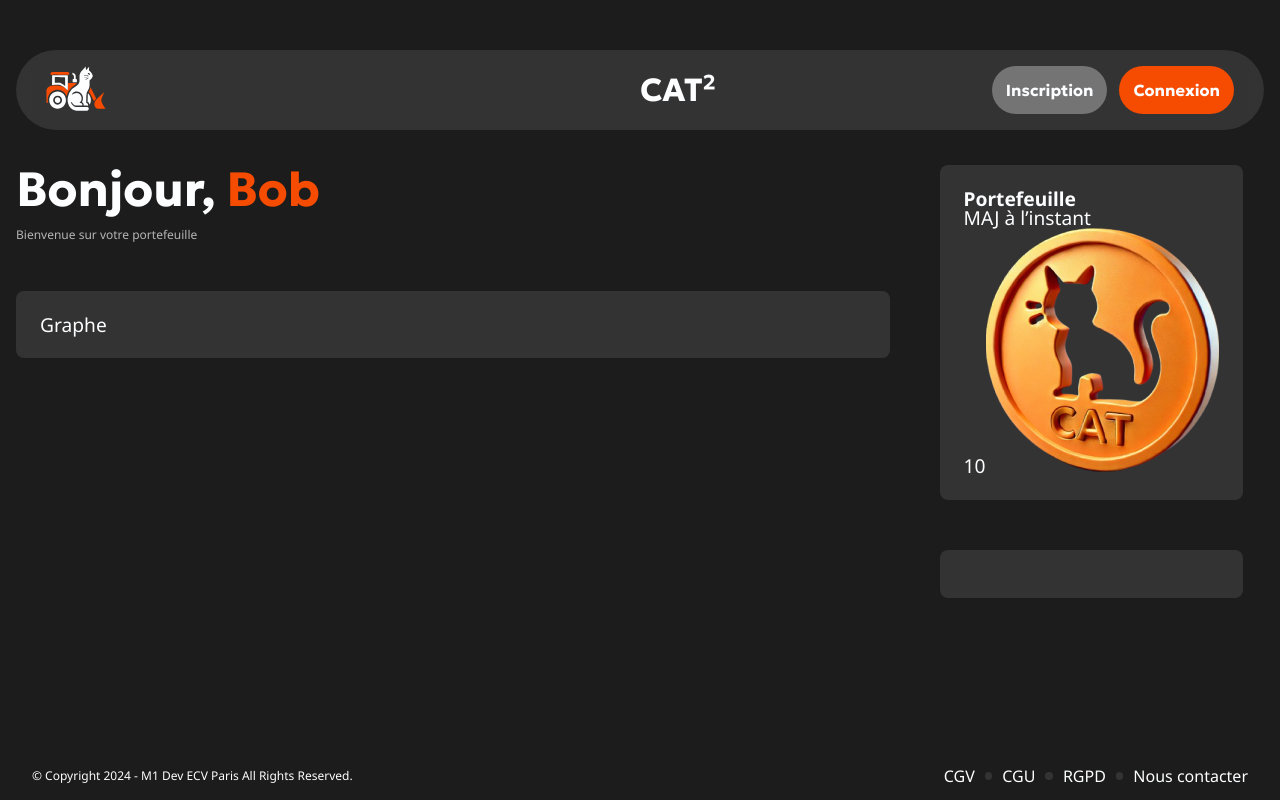
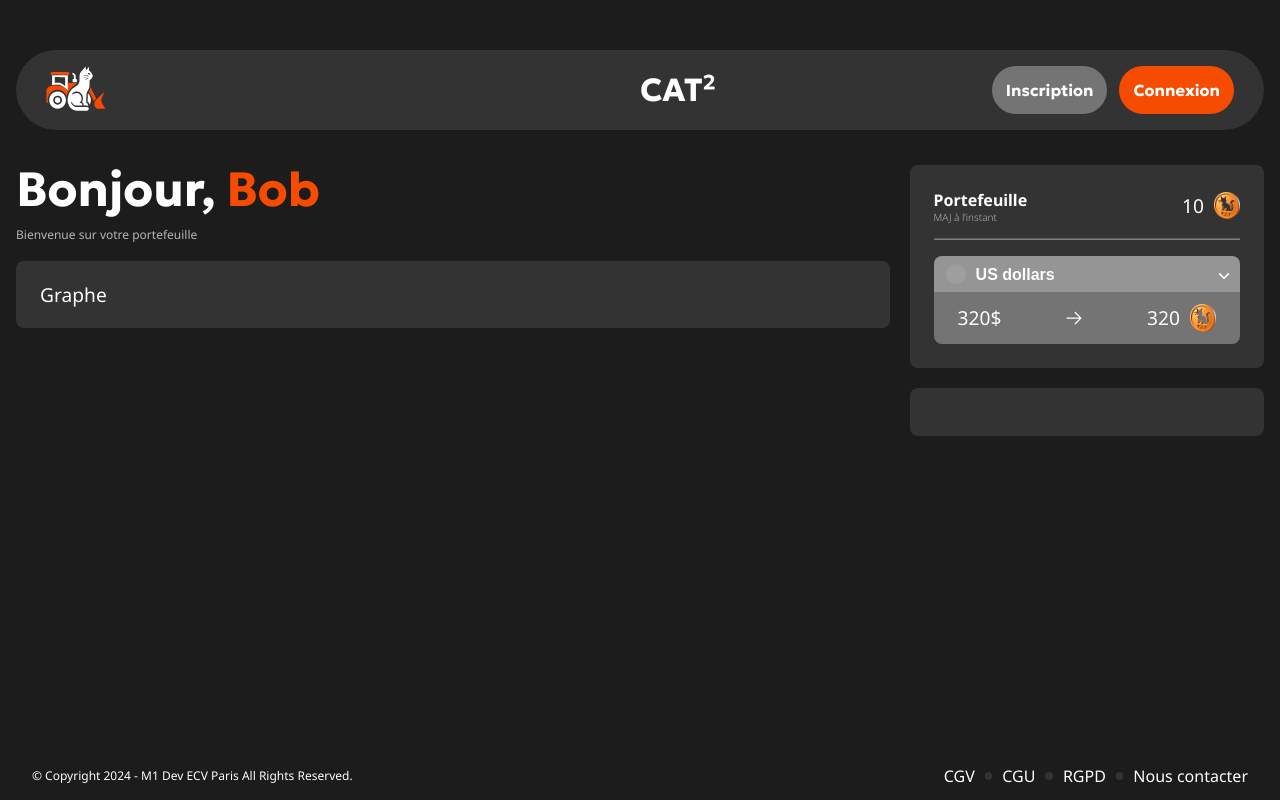
Before and after one commit to xMuchAx/blockchain-cat, a Next.js app: page /dashboard in a window 1280 px wide. Built offline with nearby package versions, Linux system fonts and the light colour scheme; grey boxes are pictures that could not be loaded.

Commit message:
[Inte] Dashboard porte feuille

```diff
--- a/src/app/assets/styles/variables.css
+++ b/src/app/assets/styles/variables.css
@@ -101,9 +101,11 @@
     --size-50-pct: 50%;
     --size-1280: 80rem;
     /* Linear gradient */
-  --linear-gradient: linear-gradient(180deg,
+    --linear-gradient: linear-gradient(
+        180deg,
         var(--orange-25) 0%,
-      var(--orange-25) 100%);
+        var(--orange-25) 100%
+    );
 
     /* Blur */
     --blur: blur(0.3rem);
--- a/src/app/dashboard/Dashboard.module.css
+++ b/src/app/dashboard/Dashboard.module.css
@@ -4,38 +4,133 @@
     max-width: calc(100% - 32px);
     width: var(--size-1280);
     display: flex;
-  gap: 3.125rem;
+    gap: var(--size-20);
 }
 
 .dashboard .colored {
     color: var(--orange-100);
 }
 
-.dashboard>div {
+.dashboard > div {
     display: flex;
-  gap: 3.125rem;
+    gap: var(--size-20);
     flex-direction: column;
 }
 
-.dashboard>div>div {
+.dashboard > div > div {
     background-color: var(--white-10);
     padding: var(--size-24);
     border-radius: var(--size-8);
     color: var(--white-100);
 }
 
-.dashboard>.left {
+.dashboard > .left {
     width: 70%;
 }
 
-.dashboard>.left>.top {
+.dashboard > .left > .top {
     padding: 0;
     background-color: transparent;
 }
 
-.dashboard>.left>.top p {
+.dashboard > .left > .top p {
     color: var(--grey-100);
     font-size: var(--size-12);
     font-weight: var(--font-w-400);
     margin: 16px 0 0 0;
 }
+.dashboard > .right {
+    flex: 2;
+}
+.wallet {
+    display: flex;
+    justify-content: space-between;
+}
+.wallet strong {
+    font-size: var(--size-16);
+    font-weight: var(--font-w-700);
+}
+.wallet p {
+    font-size: var(--size-10);
+    font-weight: var(--font-w-300);
+    color: var(--grey-100);
+    margin: var(--size-4) 0 0 0;
+}
+.piece {
+    width: var(--size-26);
+}
+.wallet > div:last-child {
+    display: flex;
+    align-items: center;
+    gap: var(--size-10);
+}
+
+.dashboard > .right hr {
+    margin: var(--size-16) auto;
+    color: var(--grey-100);
+    opacity: 0.4;
+}
+.transfert {
+    display: flex;
+    flex-direction: column;
+    border-radius: var(--size-8);
+    overflow: hidden;
+    background-color: var(--grey-50);
+}
+.transfert > div:first-child {
+    padding: var(--size-8) var(--size-12);
+    background: var(--grey-50);
+    display: flex;
+    position: relative;
+}
+.transfert > div:first-child:after {
+    content: "";
+    width: 6px;
+    height: 6px;
+    border: 2px solid var(--white-100);
+    border-radius: 1px 1px 1px;
+    border-top: 0;
+    border-left: 0;
+    transform: rotate(45deg);
+    transition: transform 0.3s;
+    position: absolute;
+    right: var(--size-12);
+    top: 0;
+    bottom: 0;
+    margin: auto;
+}
+.transfert select {
+    color: var(--white-100);
+    font-weight: var(--font-w-700);
+    -webkit-appearance: none;
+    -moz-appearance: none;
+    border: 0;
+    appearance: none;
+    background-color: transparent;
+    font-size: var(--size-16);
+    flex: 2;
+    cursor: pointer;
+}
+.transfert > div:last-child {
+    padding: var(--size-12) var(--size-24);
+    display: flex;
+    align-items: center;
+    justify-content: space-between;
+}
+.transfert > div:last-child .deviseCat {
+    display: flex;
+    gap: var(--size-10);
+    align-items: center;
+}
+.transfert > div svg {
+    width: var(--size-16);
+}
+.flagUs {
+    width: var(--size-20);
+    height: var(--size-20);
+    display: block;
+    background: url(https://upload.wikimedia.org/wikipedia/commons/thumb/8/87/US_flag_49_stars.svg/1280px-US_flag_49_stars.svg.png);
+    background-size: cover;
+    border-radius: 50%;
+    margin: 0 var(--size-10) 0 0;
+}
--- a/src/app/dashboard/page.tsx
+++ b/src/app/dashboard/page.tsx
@@ -16,6 +16,7 @@ export default function Header() {
                 </div>
             </div>
             <div className={styles.right}>
+                <div>
                     <div className={styles.wallet}>
                         <div>
                             <strong>Portefeuille</strong>
@@ -23,10 +24,48 @@ export default function Header() {
                         </div>
                         <div>
                             <span>10</span>
-                        <Image src={Coin} alt={"Pièce CAT²"} />
+                            <Image
+                                src={Coin}
+                                alt={"Pièce CAT²"}
+                                className={styles.piece}
+                            />
                         </div>
                     </div>
-                <div className={styles.transfert}></div>
+                    <hr />
+                    <div className={styles.transfert}>
+                        <div>
+                            <div className={styles.flagUs}></div>
+                            <select>
+                                <option>US dollars</option>
+                                <option>Euros</option>
+                            </select>
+                        </div>
+                        <div>
+                            <span className={styles.devise}>320$</span>
+                            <svg
+                                xmlns="http://www.w3.org/2000/svg"
+                                width="16"
+                                height="14"
+                                viewBox="0 0 16 14"
+                                fill="none"
+                            >
+                                <path
+                                    d="M15.3167 7.53948L9.69189 13.1643C9.57462 13.2816 9.41556 13.3475 9.24971 13.3475C9.08387 13.3475 8.92481 13.2816 8.80754 13.1643C8.69027 13.047 8.62439 12.888 8.62439 12.7221C8.62439 12.5563 8.69027 12.3972 8.80754 12.28L13.366 7.72229H1.12498C0.959225 7.72229 0.800259 7.65645 0.683052 7.53924C0.565846 7.42203 0.5 7.26307 0.5 7.09731C0.5 6.93156 0.565846 6.77259 0.683052 6.65538C0.800259 6.53818 0.959225 6.47233 1.12498 6.47233H13.366L8.80754 1.91467C8.69027 1.7974 8.62439 1.63834 8.62439 1.4725C8.62439 1.30665 8.69027 1.14759 8.80754 1.03032C8.92481 0.91305 9.08387 0.847168 9.24971 0.847168C9.41556 0.847168 9.57462 0.91305 9.69189 1.03032L15.3167 6.65514C15.3748 6.71318 15.4209 6.78211 15.4524 6.85798C15.4838 6.93385 15.5 7.01518 15.5 7.09731C15.5 7.17944 15.4838 7.26077 15.4524 7.33664C15.4209 7.41251 15.3748 7.48144 15.3167 7.53948Z"
+                                    fill="#FCFEFF"
+                                />
+                            </svg>
+                            <span className={styles.deviseCat}>
+                                320{" "}
+                                <Image
+                                    src={Coin}
+                                    alt={"Pièce CAT²"}
+                                    className={styles.piece}
+                                />
+                            </span>
+                        </div>
+                    </div>
+                </div>
+                <div className={styles.hist}></div>
             </div>
         </section>
     );
```
Lines whose indentation alone changed are shown as unchanged.
